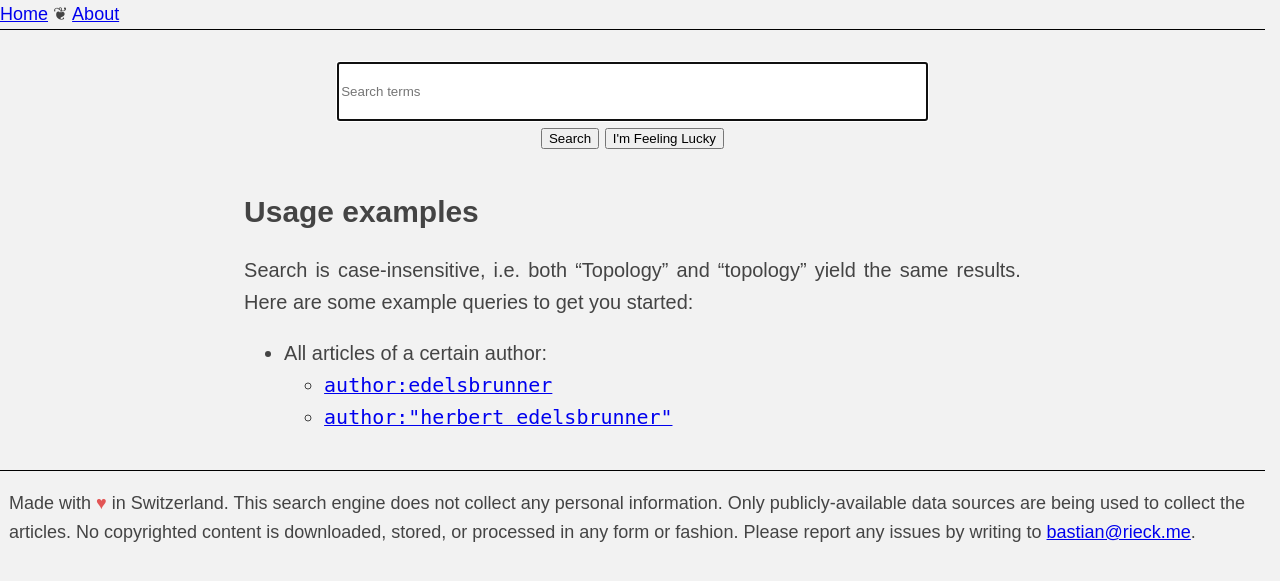
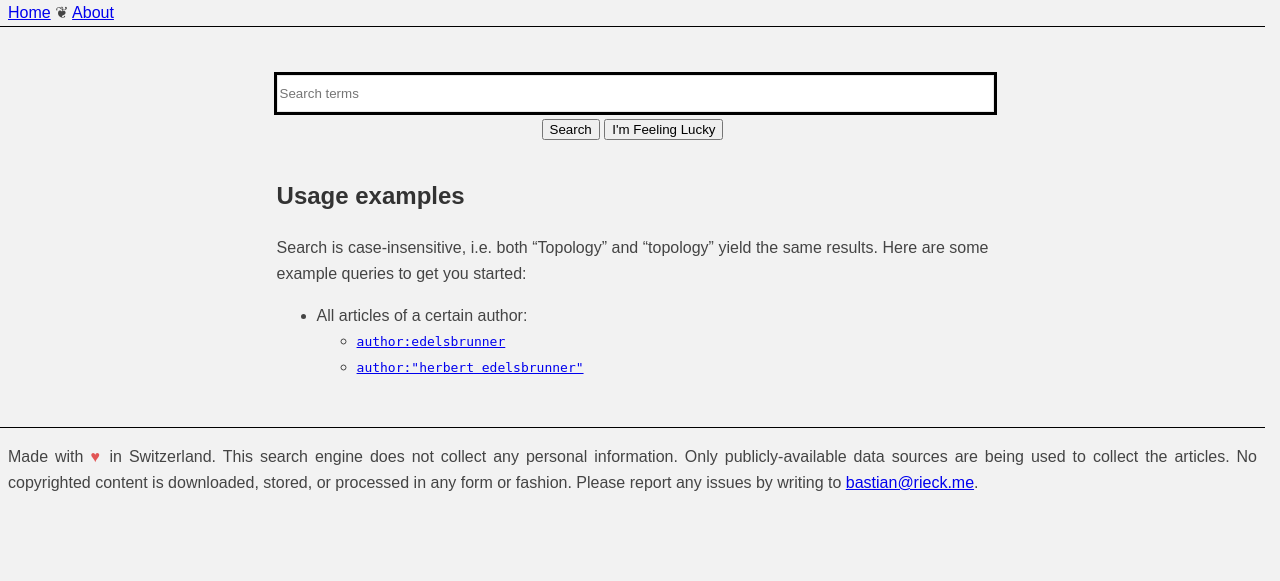
Before and after one commit to aidos-lab/DONUT, a Flask app: page / in a window 1280 px wide. Shown: the top 581 px of the page. Run offline with Flask 2, Linux system fonts and the light colour scheme.

Commit message:
Styling search bar and buttons

```diff
--- a/dat/static/style.css
+++ b/dat/static/style.css
@@ -6,30 +6,41 @@ html
 
 body
 {
-  font-family:  "IBM Plex Sans", sans-serif;
+  font-family:  sans-serif;
   line-height:  1.6;
-  font-size:    18px;
-  color:        #444444;
+
+  color:        #444;
   background:   #F2F2F2;
 
   /* Ensures that we can format main and nav with different margins */
   margin:       0px;
   padding:      0px;
+
+  /* Don't hate me too much. */
+  text-align: justify;
 }
 
 main
 {
-  font-size:     clamp(1em, 0.909em + 0.45vmin, 1.25em);
-  max-width:     70ch;
-  padding:       calc(1vmin + .5rem);
-  text-align:    justify;
-  margin-inline: auto;
+  /* Main content should be centred, but we don't want too many
+   * characters in one line */
+  max-width:     80ch;
+  margin:        auto;
+
+  /* Let the content breathe nicely. */
+  padding: 2em 1em;
 }
 
 .query-statistics
 {
   font-size:  small;
   text-align: right;
+}
+
+/* Make headers and strong text stand out a little bit */
+h1, h2, strong
+{
+  color: #333;
 }
 
 header
@@ -42,30 +53,40 @@ footer
   border-top: 1px solid black;
 }
 
-footer p
+#header-text, #footer-text
 {
   margin-left:      0.5em;
   margin-right:     0.5em;
 }
 
-.navigation
+#search
 {
-  list-style-type:  none;
-  padding-left:     0px;
-  margin:           0px;
-  margin-left:      0.5em;
-  margin-right:     0.5em;
+  margin:         auto;
+  padding-top:    1rem;
+  padding-bottom: 1rem;
+  text-align:     center;
 }
 
-.navigation li
+#search input[type=text]
 {
-  display: inline;
-  margin:  0.5em;
+  margin:      auto;
+  display:     block;
+  width:       100%;
+  min-height:  2.5em;
+
+  border: 1px solid #E8E8E8;
 }
 
-.navigation a
+#search input[type=text]:focus
 {
-  text-decoration: none;
+  /* TODO: different width? */
+  outline: solid black;
+}
+
+#search button
+{
+  display:    block-inline;
+  margin-top: 0.5em;
 }
 
 .tags ul
@@ -93,29 +114,6 @@ footer p
 {
   color:           white;
   text-decoration: none;
-}
-
-.search
-{
-  margin:         auto;
-  padding-top:    1rem;
-  padding-bottom: 1rem;
-  text-align:     center;
-}
-
-.search button
-{
-  display:    block-inline;
-  margin-top: 0.5em;
-}
-
-.search input[type=text]
-{
-  margin:      auto;
-  display:     block;
-  width:       75%;
-  line-height: 4.0;
-  border: 1px solid E8E8E8;
 }
 
 .search-results
@@ -156,8 +154,3 @@ footer p
 {
   display: inline;
 }
-
-h1, h2, h3
-{
-  line-height:1.2
-}
--- a/dat/templates/search.html
+++ b/dat/templates/search.html
@@ -1,6 +1,6 @@
 {% block search %}
 
-  <div class="search">
+  <div id="search">
     {% if query is none %}
       {% set query = "" %}
     {% endif %}
```
